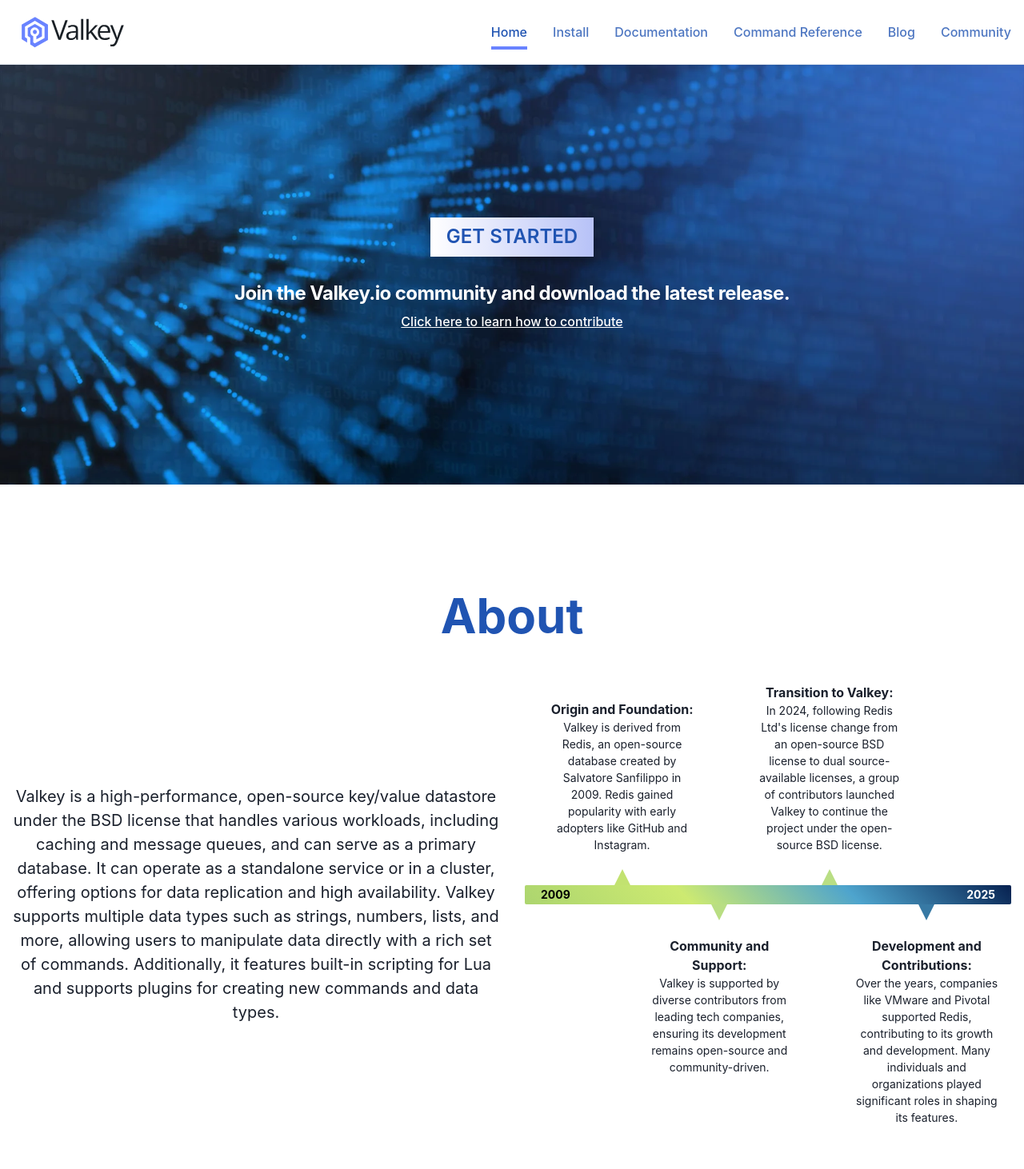
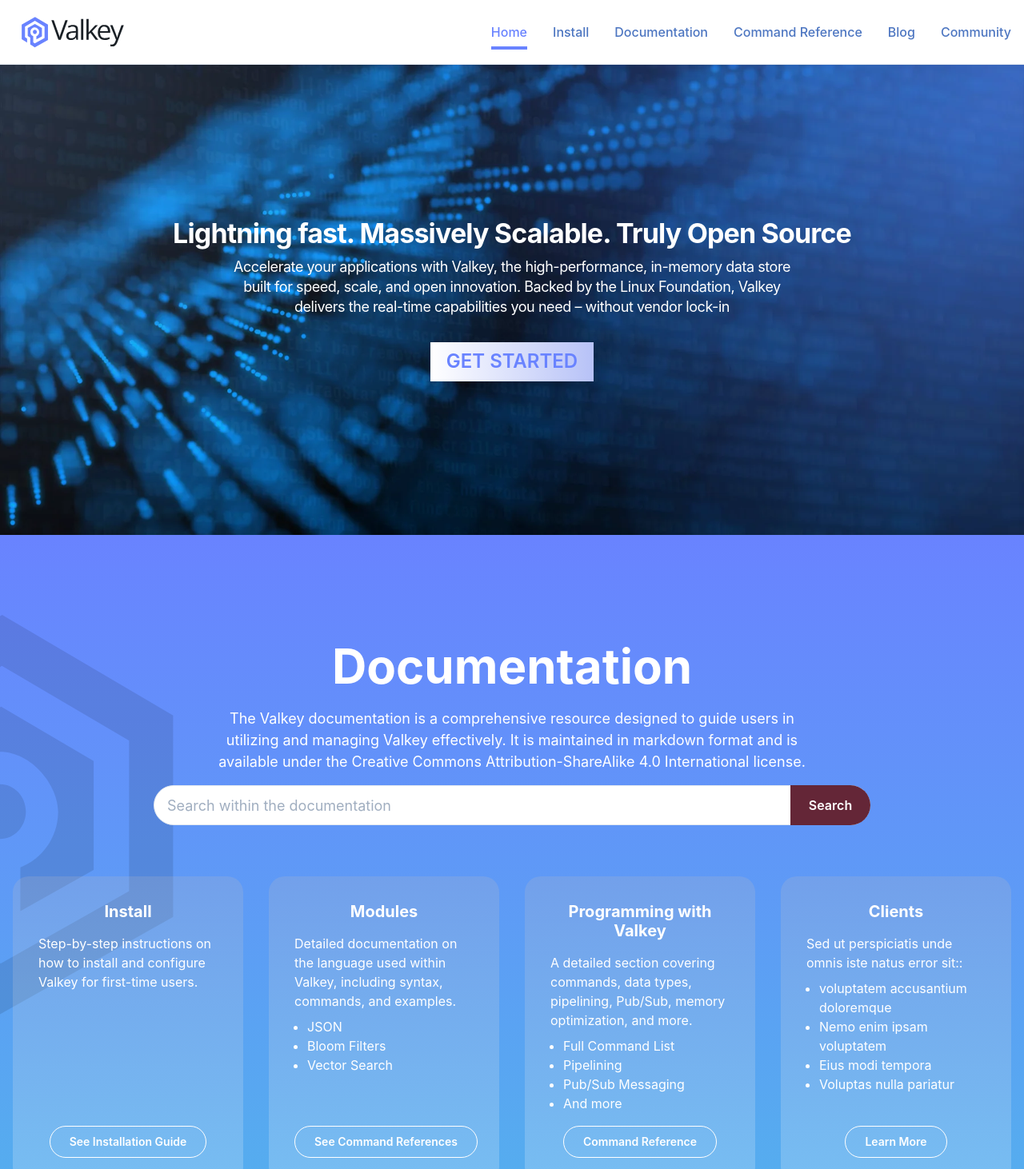
Before and after one commit to phiro56/valkey.io, a React (Vite) app: page / in a window 1280 px wide. Shown: the top 1462 px of the page at 80% size. Built offline with nearby package versions, Linux system fonts and the light colour scheme.

Commit message:
feat: update landing page theme colors and add carousel styles
- Update theme colors across landing page components
- Add custom carousel styles for Supporters section
- Implement consistent gradient backgrounds
- Adjust text colors and spacing for better readability

```diff
--- a/package.json
+++ b/package.json
@@ -20,12 +20,15 @@
     "react": "^18.3.1",
     "react-dom": "^18.3.1",
     "react-icons": "^5.4.0",
-    "react-router-dom": "^7.1.5"
+    "react-router-dom": "^7.1.5",
+    "react-slick": "^0.30.3",
+    "slick-carousel": "^1.8.1"
   },
   "devDependencies": {
     "@eslint/js": "^9.17.0",
     "@types/react": "^18.3.18",
     "@types/react-dom": "^18.3.5",
+    "@types/react-slick": "^0.23.13",
     "@vitejs/plugin-react": "^4.3.4",
     "eslint": "^9.17.0",
     "eslint-plugin-react-hooks": "^5.0.0",
--- a/src/components/home/About.tsx
+++ b/src/components/home/About.tsx
@@ -1,4 +1,4 @@
-import { Box, Container, Heading, Stack, Text, SimpleGrid, Flex } from '@chakra-ui/react';
+import { Box, Container, Flex, Heading, SimpleGrid, Stack, Text } from '@chakra-ui/react';
 
 export const About = () => {
   return (
@@ -6,7 +6,7 @@
       <Container maxW="7xl">
         <Stack spacing={12}>
           <Stack spacing={4} textAlign="center">
-            <Heading as="h2" fontSize="60px" color={'#2054B2'}>
+            <Heading as="h2" fontSize="60px" color={'#6983FF'}>
               About
             </Heading>
           </Stack>
--- a/src/components/home/Contribute.tsx
+++ b/src/components/home/Contribute.tsx
@@ -76,7 +76,7 @@
     <Box
       as="section"
       pb={{ base: '4rem', md: '8rem' }}
-      bgGradient="linear(to-b, #6983FF, #2054B2)"
+      bgGradient="linear(to-b, #6983FF, #6983FF)"
       pos={'relative'}
       id="how-to-contribute"
     >
--- a/src/components/home/Documentation.tsx
+++ b/src/components/home/Documentation.tsx
@@ -33,10 +33,10 @@
     linkLabel: 'See Installation Guide',
   },
   {
-    title: 'The Language',
+    title: 'Modules',
     description:
       'Detailed documentation on the language used within Valkey, including syntax, commands, and examples.',
-    list: ['Supported Data Types', 'Commands Syntax', 'Examples'],
+    list: ['JSON', 'Bloom Filters', 'Vector Search'],
     link: '/docs/api',
     linkLabel: 'See Command References',
   },
@@ -46,18 +46,18 @@
       'A detailed section covering commands, data types, pipelining, Pub/Sub, memory optimization, and more.',
     list: ['Full Command List', 'Pipelining', 'Pub/Sub Messaging', 'And more'],
     link: '/docs/guides',
-    linkLabel: 'Learn More',
+    linkLabel: 'Command Reference',
   },
   {
-    title: 'Server-side Scripting',
-    description: 'An introduction to programmability within Valkey including:',
+    title: 'Clients',
+    description: 'Sed ut perspiciatis unde omnis iste natus error sit::',
     list: [
-      'Programmability Overview',
-      'Valkey Lua API',
-      'Using Eval Scripts',
-      'Debugging Lua Scripts',
+      'voluptatem accusantium doloremque',
+      'Nemo enim ipsam voluptatem',
+      'Eius modi tempora',
+      'Voluptas nulla pariatur',
     ],
-    link: '/docs/best-practices',
+    link: '/docs/clients',
     linkLabel: 'Learn More',
   },
 ];
@@ -67,7 +67,7 @@
     <Box
       as="section"
       py={{ base: '4rem', md: '8rem' }}
-      bgGradient="linear(to-b, #2054B2, #52B4EC)"
+      bgGradient="linear(to-b, #6983FF, #52B4EC)"
       pos={'relative'}
     >
       <Image
@@ -112,10 +112,10 @@
                     h="100%"
                     size="lg"
                     borderRightRadius="full"
-                    bg="#4CAF50"
-                    color="black"
+                    bg="secondary.burgundy.500"
+                    color="white"
                     width="100px"
-                    _hover={{ bg: '#45a049' }}
+                    _hover={{ bg: '#792C41' }}
                   >
                     Search
                   </Button>
@@ -155,7 +155,7 @@
                     mt={'auto'}
                     mx={'auto'}
                     _hover={{
-                      color: '#2054B2',
+                      color: '#6983FF',
                       borderColor: '#ffffff',
                       background: '#ffffff',
                     }}
--- a/src/components/home/Hero.tsx
+++ b/src/components/home/Hero.tsx
@@ -10,10 +10,36 @@
       pb={{ base: '6rem', md: '12rem' }}
       backgroundImage={HeroBg}
       backgroundSize={'cover'}
-      backgroundColor={'#2054B2'}
+      backgroundColor={'#6983FF'}
     >
       <Container maxW="7xl">
         <Stack spacing={8} alignItems="center" textAlign="center">
+          <Stack>
+            <Heading
+              as="h1"
+              fontSize="34px"
+              fontWeight="bold"
+              lineHeight="1.2"
+              letterSpacing="tight"
+              color={'#ffffff'}
+            >
+              Lightning fast. Massively Scalable. Truly Open Source
+            </Heading>
+            <Heading
+              as="h2"
+              fontSize="18px"
+              fontWeight="400"
+              lineHeight="1.4"
+              letterSpacing="tight"
+              color={'#ffffff'}
+              maxW={'720px'}
+              mx={'auto'}
+            >
+              Accelerate your applications with Valkey, the high-performance, in-memory data store
+              built for speed, scale, and open innovation. Backed by the Linux Foundation, Valkey
+              delivers the real-time capabilities you need – without vendor lock-in
+            </Heading>
+          </Stack>
           <Stack
             direction={{ base: 'column', sm: 'row' }}
             spacing={4}
@@ -25,24 +51,6 @@
               GET STARTED
             </Button>
           </Stack>
-          <Stack>
-            <Heading
-              as="h1"
-              fontSize="24px"
-              fontWeight="bold"
-              lineHeight="1.2"
-              letterSpacing="tight"
-              color={'#ffffff'}
-            >
-              Join the Valkey.io community and download the latest release.
-            </Heading>
-            <RouterLink
-              to="#how-to-contribute"
-              style={{ color: 'white', textDecoration: 'underline' }}
-            >
-              Click here to learn how to contribute
-            </RouterLink>
-          </Stack>
         </Stack>
       </Container>
     </Box>
--- a/src/components/home/Supporters.tsx
+++ b/src/components/home/Supporters.tsx
@@ -1,4 +1,7 @@
-import { Box, Container, Heading, Image, SimpleGrid, Stack, Text } from '@chakra-ui/react';
+import { Box, Container, Heading, Image, Stack, Text } from '@chakra-ui/react';
+import Slider from 'react-slick';
+import 'slick-carousel/slick/slick-theme.css';
+import 'slick-carousel/slick/slick.css';
 import aivenLogo from '/src/assets/images/aiven.svg';
 import awsLogo from '/src/assets/images/aws.svg';
 import perconaLogo from '/src/assets/images/percona.svg';
@@ -28,8 +31,29 @@
 ];
 
 export const Supporters = () => {
+  const settings = {
+    dots: true,
+    infinite: true,
+    speed: 500,
+    slidesToShow: 3,
+    slidesToScroll: 1,
+    autoplay: true,
+    autoplaySpeed: 3000,
+    draggable: true,
+    arrows: false,
+    responsive: [
+      {
+        breakpoint: 768,
+        settings: {
+          slidesToShow: 1,
+          slidesToScroll: 1,
+        },
+      },
+    ],
+  };
+
   return (
-    <Box as="section" pb={{ base: '4rem', md: '8rem' }} bgGradient="linear(to-b, #2054B2, #52B4EC)">
+    <Box as="section" pb={{ base: '4rem', md: '8rem' }} bgGradient="linear(to-b, #6983FF, #52B4EC)">
       <Container maxW="7xl">
         <Stack spacing={12}>
           <Stack spacing={4} textAlign="center">
@@ -47,13 +71,8 @@
             </Text>
           </Stack>
 
-          <SimpleGrid
-            columns={{ base: 1, md: 4 }}
-            spacing={{ base: 0, md: 8 }}
-            pt={6}
-            bg="white"
-            borderRadius={'20px'}
-          >
+          <Box pt={6} bg="white" borderRadius={'20px'} px={4}>
+            <Slider {...settings}>
               {supporters.map(supporter => (
                 <Box key={supporter.name} p={6} textAlign={'center'}>
                   <Image
@@ -67,12 +86,13 @@
                   <Text color={'#072150'} fontSize={'16px'} fontWeight={'bold'} mb={'1'}>
                     {supporter.name}
                   </Text>
-                <Text color={'##353535'} fontSize={'14px'} fontWeight={'400'}>
+                  <Text color={'#353535'} fontSize={'14px'} fontWeight={'400'}>
                     {supporter.desc}
                   </Text>
                 </Box>
               ))}
-          </SimpleGrid>
+            </Slider>
+          </Box>
         </Stack>
       </Container>
     </Box>
--- a/src/pages/Home.tsx
+++ b/src/pages/Home.tsx
@@ -1,16 +1,16 @@
 import { Box } from '@chakra-ui/react';
+import { About } from '../components/home/About';
+import { Contribute } from '../components/home/Contribute';
+import { Documentation } from '../components/home/Documentation';
 import { Hero } from '../components/home/Hero';
-import { About } from '../components/home/About';
-import { Documentation } from '../components/home/Documentation';
+import { Supporters } from '../components/home/Supporters';
 import { WhatsNew } from '../components/home/WhatsNew';
-import { Contribute } from '../components/home/Contribute';
-import { Supporters } from '../components/home/Supporters';
 
 export const Home = () => {
   return (
     <Box>
       <Hero />
-      <About />
+      {false && <About />}
       <Documentation />
       <WhatsNew />
       <Contribute />
--- a/src/theme.ts
+++ b/src/theme.ts
@@ -22,13 +22,13 @@
           transition: 'all 0.3s ease',
           _hover: {
             textDecoration: 'none',
-            color: '#2054B2',
+            color: '#6983FF',
           },
           _active: {
-            color: '#2054B2',
+            color: '#6983FF',
           },
           '&[aria-current="page"]': {
-            color: '#2054B2',
+            color: '#6983FF',
             _after: {
               content: '""',
               position: 'absolute',
@@ -51,7 +51,7 @@
       },
       variants: {
         gradient: {
-          color: '#2054B2',
+          color: '#6983FF',
           fontSize: '24px',
           borderRadius: '0',
           padding: '10px 20px',
@@ -62,7 +62,7 @@
           minW: 'none',
           _hover: {
             bgGradient: 'linear(to-r, #B7C2F7, #ffffff)',
-            color: '#2054B2',
+            color: '#6983FF',
             transform: 'translateY(-2px)',
             boxShadow: '0px 6px 12px rgba(0, 0, 0, 0.3)',
           },
@@ -113,6 +113,32 @@
     },
   },
   colors: {
+    primary: {
+      main: '#6983FF', // HEX: #6983FF
+      text: '#E7E4F4', // Text color overlay
+    },
+    secondary: {
+      burgundy: {
+        500: '#642637', // HEX: #642637
+        text: '#E7E4F4', // Text color overlay
+      },
+      purple: {
+        500: '#30176E', // HEX: #30176E
+        text: '#E7E4F4', // Text color overlay
+      },
+      pink: {
+        500: '#E0A2AF', // HEX: #E0A2AF
+        text: '#1A2026', // Text color overlay
+      },
+      lavender: {
+        500: '#BCB5E7', // HEX: #BCB5E7
+        text: '#30176E', // Text color overlay
+      },
+    },
+    text: {
+      primary: '#1A2026', // Primary text color
+      secondary: '#E7E4F4', // Secondary text color for dark backgrounds
+    },
     brand: {
       50: '#f0f9ff',
       100: '#e0f2fe',
```
Also changed, not shown: src/styles/carousel.css (added, +12 -0 lines), 1 other file (tests, documents, lock files or other folders). Lines whose indentation alone changed are shown as unchanged.
